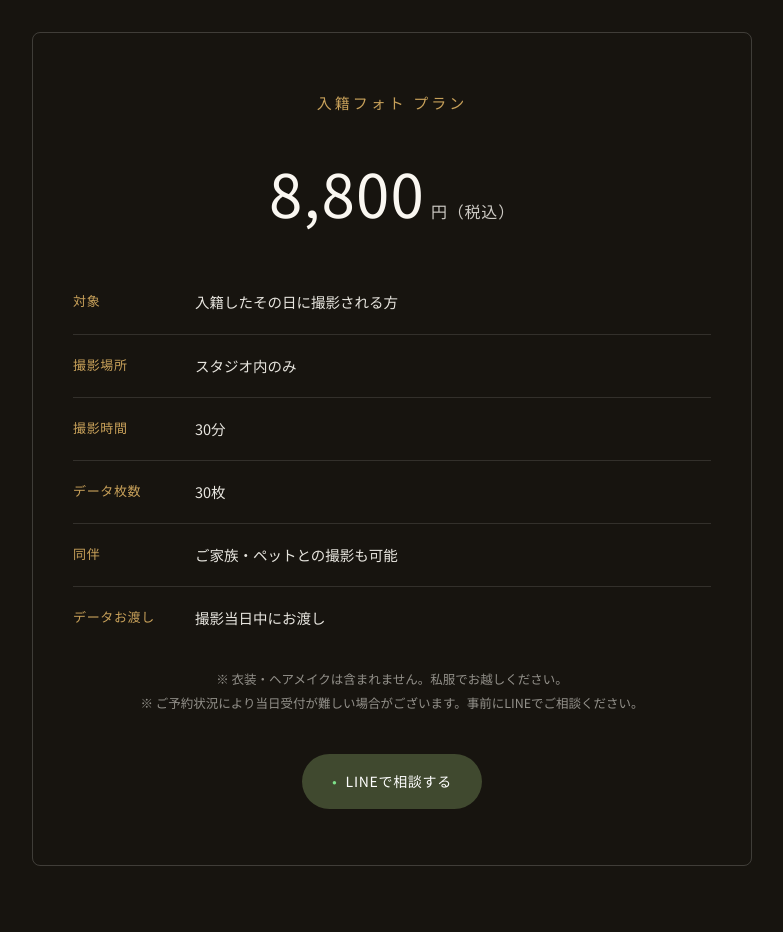
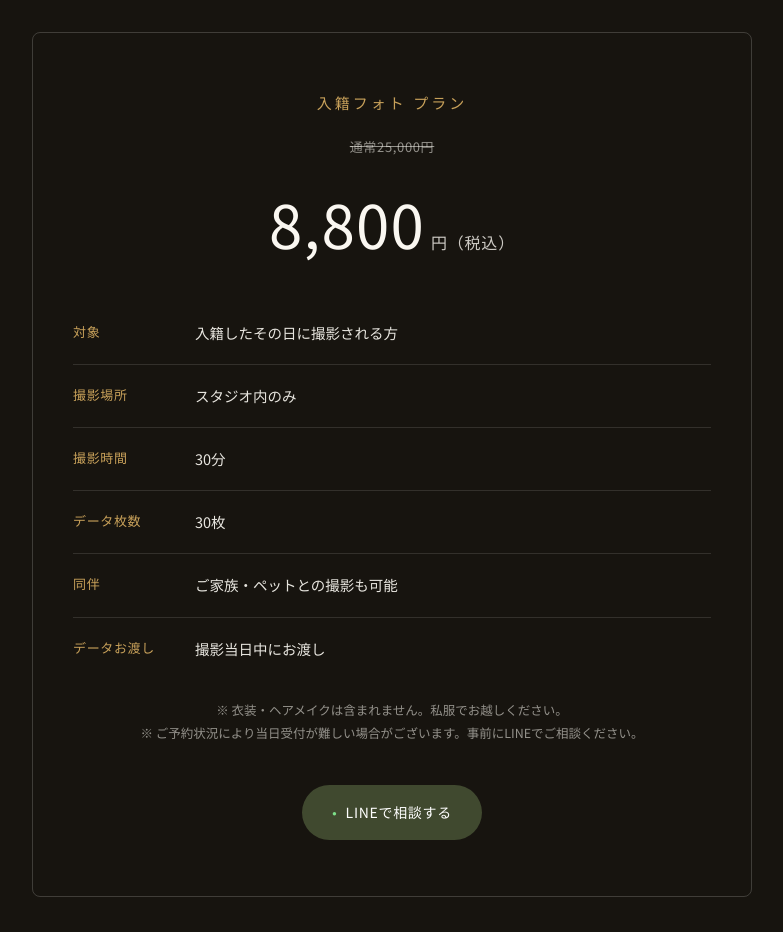
Before and after one commit to shigenoriinaba/irekon-photo-lp, a plain HTML site: page index.html in a window 1280 px wide. Shown: the part 2460-3392 px from the top of the page, without its empty margins (248-1031 px from the left). Drawn offline with Linux system fonts and the light colour scheme.

Commit message:
Show regular price (25,000 yen, struck through) above the plan price
Co-Authored-By: Claude Sonnet 5 <noreply@anthropic.com>

```diff
--- a/index.html
+++ b/index.html
@@ -121,6 +121,7 @@
     <h3 class="section-label"><span>プラン内容</span></h3>
     <div class="plan-card">
       <p class="plan-name">入籍フォト プラン</p>
+      <p class="plan-original">通常25,000円</p>
       <p class="plan-price">8,800<span>円（税込）</span></p>
       <ul class="plan-list">
         <li><span class="label">対象</span><span class="value">入籍したその日に撮影される方</span></li>
--- a/style.css
+++ b/style.css
@@ -340,6 +340,7 @@ button { font-family: inherit; cursor: pointer; border: none; background: none;
   padding: 56px 40px;
 }
 .plan-name { font-family: var(--font-en); font-size: 15px; letter-spacing: 0.2em; color: var(--color-gold); margin-bottom: 18px; }
+.plan-original { font-size: 13px; letter-spacing: 0.05em; color: rgba(250,247,241,0.55); text-decoration: line-through; margin-bottom: 6px; }
 .plan-price { font-family: var(--font-en); font-size: clamp(44px, 7vw, 60px); letter-spacing: 0.02em; }
 .plan-price span { font-size: 16px; letter-spacing: 0.05em; margin-left: 6px; font-family: var(--font-sans-jp); opacity: 0.8; }
 .plan-price small { font-size: 14px; opacity: 0.6; }
```
